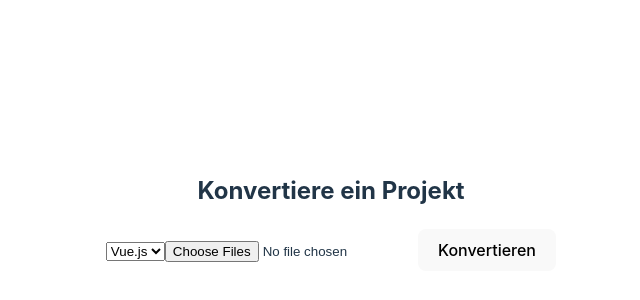
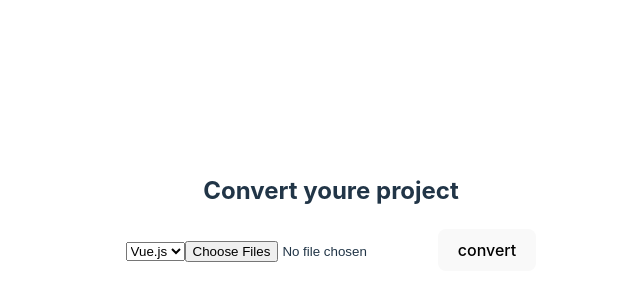
Before and after one commit to Micha361/framework-converter, a Vue app: page / in a window 1280 px wide. Shown: the part 188-488 px from the top of the page, without its empty margins (309-949 px from the left). Built offline with nearby package versions, Linux system fonts and the light colour scheme.

Commit message:
english texts

```diff
--- a/src/views/home.vue
+++ b/src/views/home.vue
@@ -1,13 +1,13 @@
 <template>
   <div>
-    <h2>Konvertiere ein Projekt</h2>
+    <h2>Convert youre project</h2>
     <select v-model="selectedFramework">
       <option value="vue">Vue.js</option>
       <option value="react">React</option>
     </select>
 
     <input type="file" accept=".zip" @change="onFileSelect" multiple />
-    <button @click="startConversion">Konvertieren</button>
+    <button @click="startConversion">convert</button>
 
     <p v-if="message">{{ message }}</p>
   </div>
@@ -34,7 +34,7 @@ export default {
         this.message = response.message;
       } catch (error) {
         console.error(error);
-        this.message = 'Fehler bei der Konvertierung!';
+        this.message = 'An error acured while converting!';
       }
     },
   },
```
